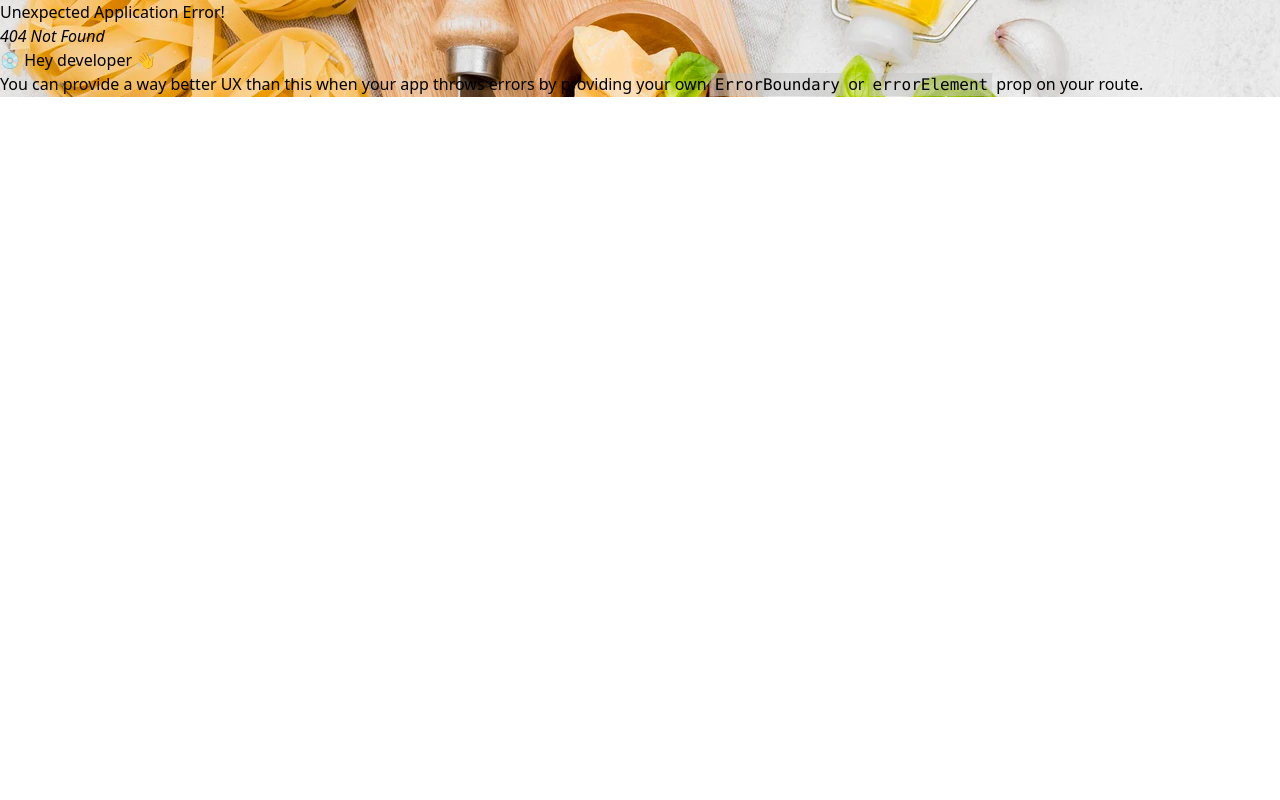
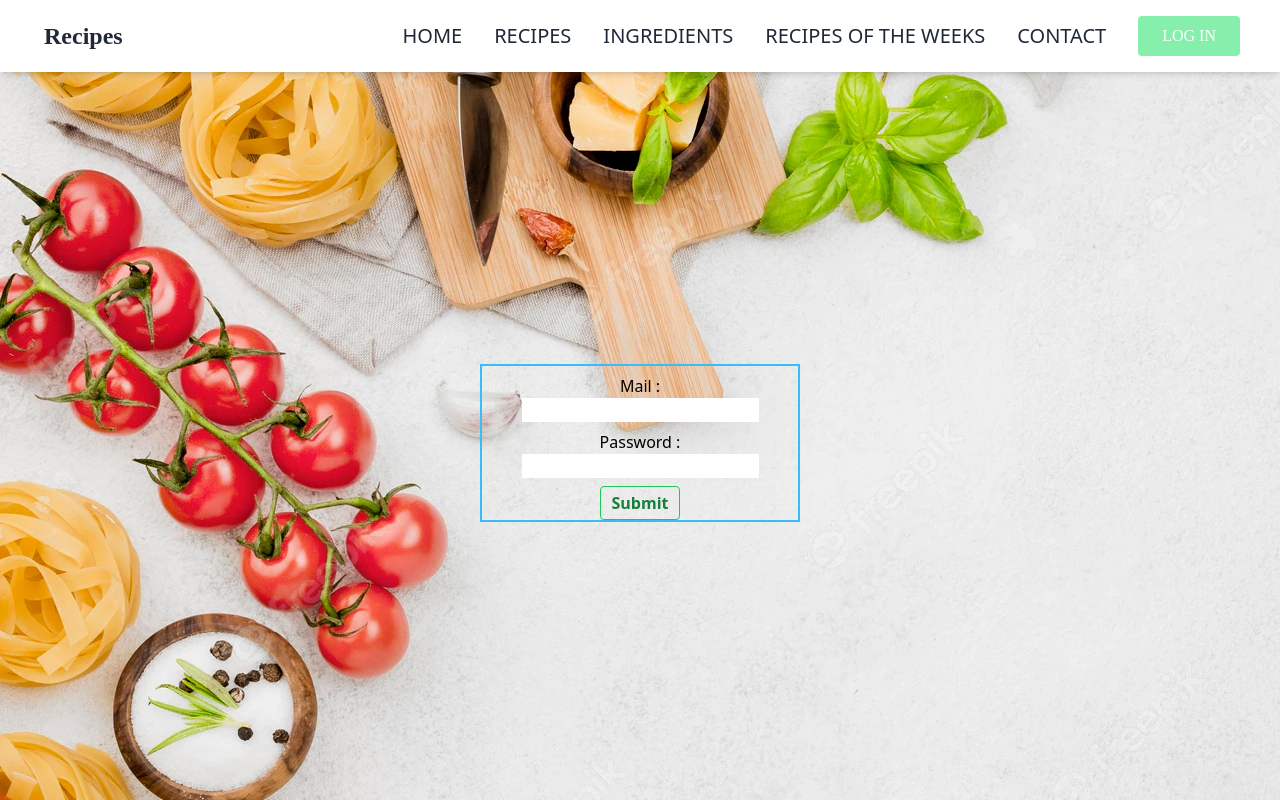
Before and after one commit to Nico7522/recipe-project, a React (Vite) app: page /user/signin in a window 1280 px wide. Before the commit this address had no page. Built offline with nearby package versions, Linux system fonts and the light colour scheme; no server answers.

Commit message:
ajout login page

```diff
--- /dev/null
+++ b/API/connexion.js
@@ -0,0 +1,11 @@
+import {
+    QueryClient,
+    useMutation,
+    useQuery,
+    useQueryClient,
+  } from "react-query";
+  import axios from "axios";
+
+export const fetchUser = (userLog) => {
+    return axios.post('http://localhost:8080/api/user/login', userLog)
+}
--- a/package.json
+++ b/package.json
@@ -10,11 +10,14 @@
     "preview": "vite preview"
   },
   "dependencies": {
+    "@hookform/resolvers": "^3.1.0",
     "axios": "^1.4.0",
     "react": "^18.2.0",
     "react-dom": "^18.2.0",
+    "react-hook-form": "^7.43.9",
     "react-query": "^3.39.3",
-    "react-router-dom": "^6.11.1"
+    "react-router-dom": "^6.11.1",
+    "yup": "^1.1.1"
   },
   "devDependencies": {
     "@types/react": "^18.0.28",
--- a/src/App.css
+++ b/src/App.css
@@ -43,7 +43,10 @@
 } */
 
 
-#root {
+body {
+background-image: url('/public/bg.webp');
+background-attachment: fixed;
+height: max-content;
 
-  background-image: url('/public/bg.webp');
+
 }
--- a/src/App.jsx
+++ b/src/App.jsx
@@ -29,7 +29,7 @@ function App() {
           "Content-type": "application/json; charset=UTF-8",
         },
       }),
-    onSuccess: (context, data, variable) => {
+    onSuccess: (context, data, variables) => {
       context.status === 404 ? setMessage("Something went wrong") : "IS OK !";
       setTimeout(() => {
         setMessage("");
--- a/src/components/ingredients/ingrediient.jsx
+++ b/src/components/ingredients/ingrediient.jsx
@@ -3,7 +3,7 @@ export default function Ingredient({name, quantity, units}){
     return (
 
         <div>
-        <p>{name}</p>
+        <p >{name}</p>
         <p>{quantity} <span className="font">{units}</span></p>
 
       </div>
--- /dev/null
+++ b/src/containers/user/login.jsx
@@ -0,0 +1 @@
+export default function Login() {};
--- /dev/null
+++ b/src/containers/user/register.jsx
@@ -0,0 +1 @@
+export default function Register();
--- a/src/pages/user/login/login-page.jsx
+++ b/src/pages/user/login/login-page.jsx
@@ -1,5 +1,59 @@
-export default function() {
-    return (
-        <p className="mt-15">LOGIN IS COMMING ❄❄❄</p>
-    )
+import { useCallback } from 'react';
+import { useForm } from 'react-hook-form';
+import { yupResolver } from '@hookform/resolvers/yup'
+import {} from 'react-hook-form'
+import { useMutation } from 'react-query';
+import { useNavigate } from 'react-router-dom';
+import { fetchUser} from '../../../../API/connexion';
+import * as yup from 'yup'
+export default function LoginPage () {
+    const naviguation = useNavigate();
+    const schema = yup.object().shape({
+      email: yup.string().email('Must be a mail ! ').required('Mail required !'),
+      password: yup.string().min(8, 'Password doesn\'t not match the requirement !').max(100).matches(/^(?=.*\d)(?=.*[a-z])(?=.*[A-Z])(?=.*[a-zA-Z]).{8,}$/, 'Password doesn\'t not match the requirement !' )
+    })
+
+    const  { handleSubmit, register, formState: {errors}, reset } = useForm({
+      resolver: yupResolver(schema)
+    });
+
+    const {isLoading, isError, error, data, mutate} = useMutation({
+      mutationFn:(userLog) => fetchUser(userLog),
+      onMutate: (variables) => {return variables},
+      onError: (error) => {return error},
+      onSuccess: (data) => {return data.result},
+    })
+    const onLogin = (userLog) => {
+      mutate(userLog)
+      reset();
+    }
+    if (isLoading) {
+    return <p className='mt-96 font text-3xl w-96 m-auto'>Wait...</p>
+    }
+
+    if (error) {
+     return error.response.status === 404 ? <p className='mt-96 font text-3xl w-96 m-auto'>Wrong mail or password ! </p> : <p className='mt-96 font text-3xl'>Error ! </p>
+    }
+    if (data) {
+      naviguation('/recipes')
+    }
+  return (
+    <form onSubmit={handleSubmit(onLogin)} className="text-center mt-96 m-auto w-80 border-sky-400 border-2 flex flex-col justify-center content-center">
+      <div className='mt-2 flex flex-col justify-center content-center'>
+        <label htmlFor="mail">Mail : </label>
+        <input className='w-3/4 m-auto' {...register('email')}></input>
+        {errors.email && <p>{errors.email.message}</p>}
+      </div>
+      <div className='mt-2 flex flex-col justify-center content-center' >
+        <label htmlFor="password" >Password : </label>
+        <input className='w-3/4 m-auto' {...register('password')}></input>
+        {errors.password && <p>{errors.password.message}</p>}
+      </div>
+      <button type="submit" className=' m-auto w-20 mt-2 bg-transparent hover:bg-green-500 text-green-700 font-semibold hover:text-white py-1 px-2 border border-green-500 hover:border-transparent rounded'>Submit</button>
+    </form>
+
+
+
+
+  );
 }
--- a/src/routes/routes.jsx
+++ b/src/routes/routes.jsx
@@ -42,6 +42,10 @@ export const routes = [
                         element: <LoginPage />
                     },
                     {
+                        path: 'signin',
+                        element: <LoginPage />
+                    },
+                    {
                         path: 'signup',
                         element: <RegisterPage />
                     }
```
Also changed, not shown: 1 other file (tests, documents, lock files or other folders).
